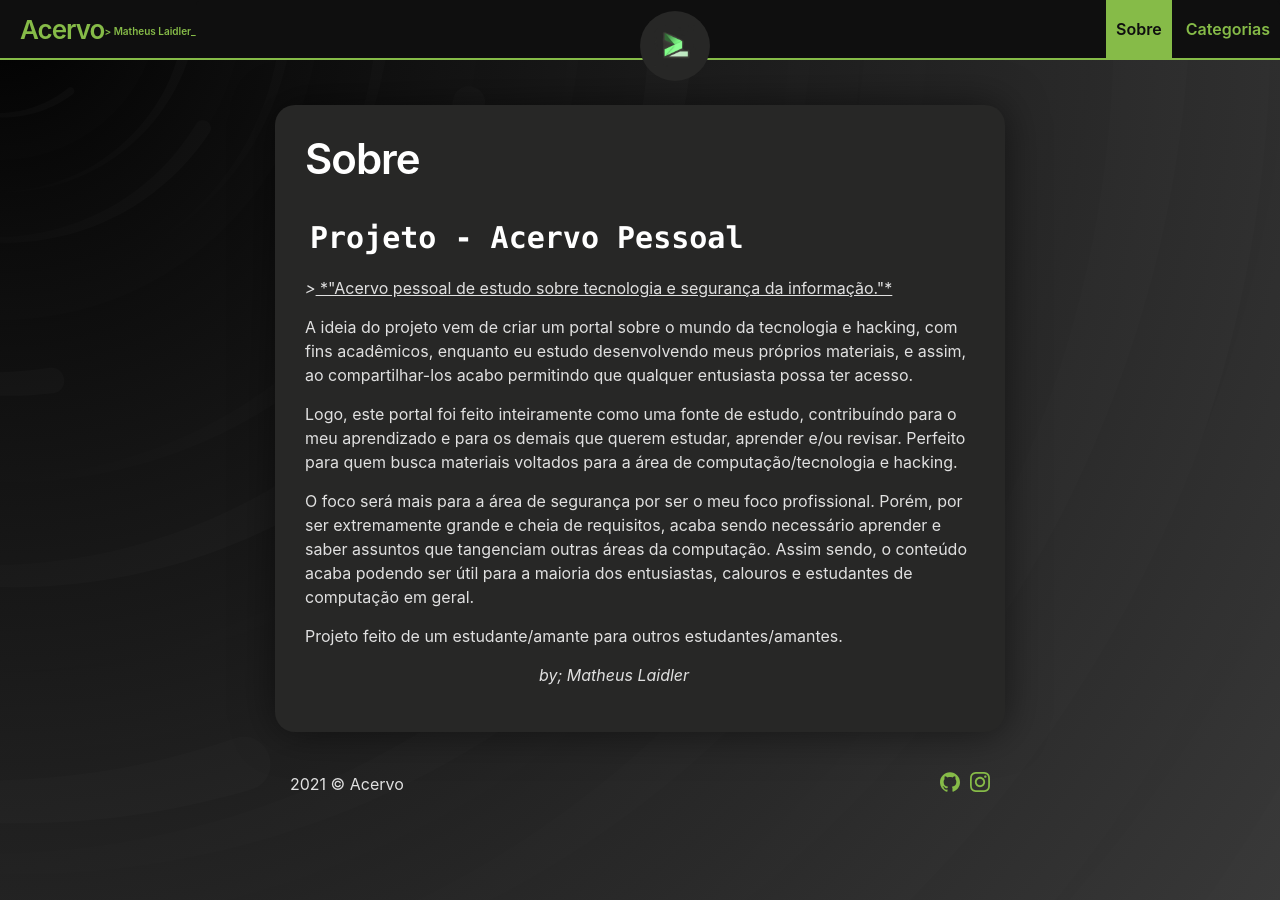
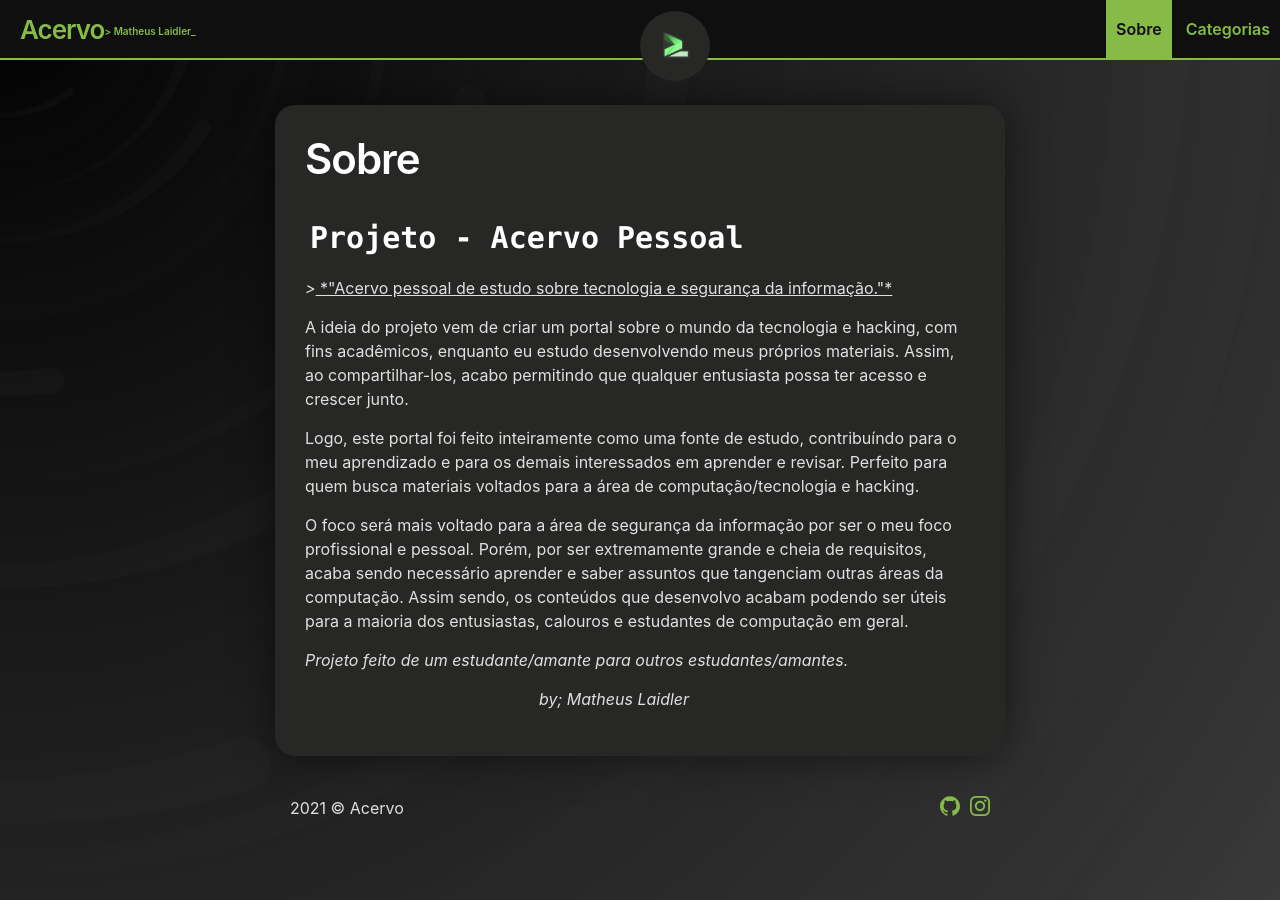
Before and after one commit to matheuslaidler/WayOfSec-Welcome-Theme, a Jekyll site: the page built from about.md, in a window 1280 px wide. Built offline with Jekyll 4.4.1, drawn with Linux system fonts in a browser that asks for light colours.

Commit message:
Update about.md

```diff
--- a/about.md
+++ b/about.md
@@ -7,12 +7,13 @@ layout: page
 
  *>*<u> *"Acervo pessoal de estudo sobre tecnologia e segurança da informação."*</u>
 
- A ideia do projeto vem de criar um portal sobre o mundo da  tecnologia e hacking, com fins acadêmicos, enquanto eu estudo desenvolvendo meus próprios materiais, e assim, ao compartilhar-los  acabo permitindo que qualquer entusiasta possa ter acesso.
+ A ideia do projeto vem de criar um portal sobre o mundo da  tecnologia e hacking, com fins acadêmicos, enquanto eu estudo desenvolvendo meus próprios materiais. Assim, ao compartilhar-los, acabo permitindo que qualquer entusiasta possa ter acesso e crescer junto.
 
-Logo, este portal foi feito inteiramente como uma fonte de estudo, contribuíndo para o meu aprendizado e para os demais que querem estudar, aprender e/ou revisar. Perfeito para quem busca materiais voltados para a área de computação/tecnologia e hacking.
+Logo, este portal foi feito inteiramente como uma fonte de estudo, contribuíndo para o meu aprendizado e para os demais interessados em aprender e revisar.
+Perfeito para quem busca materiais voltados para a área de computação/tecnologia e hacking.
 
-O foco será mais para a área de segurança por ser o meu foco profissional. Porém, por ser extremamente grande e cheia de requisitos, acaba sendo necessário aprender e saber assuntos que tangenciam outras áreas da computação. Assim sendo, o conteúdo acaba podendo ser útil para a maioria dos entusiastas, calouros e estudantes de computação em geral.
+O foco será mais voltado para a área de segurança da informação por ser o meu foco profissional e pessoal. Porém, por ser extremamente grande e cheia de requisitos, acaba sendo necessário aprender e saber assuntos que tangenciam outras áreas da computação. Assim sendo, os conteúdos que desenvolvo acabam podendo ser úteis para a maioria dos entusiastas, calouros e estudantes de computação em geral.
 
-Projeto feito de um estudante/amante para outros estudantes/amantes.
+*Projeto feito de um estudante/amante para outros estudantes/amantes.*
 
                                                     *by; Matheus Laidler*
```
